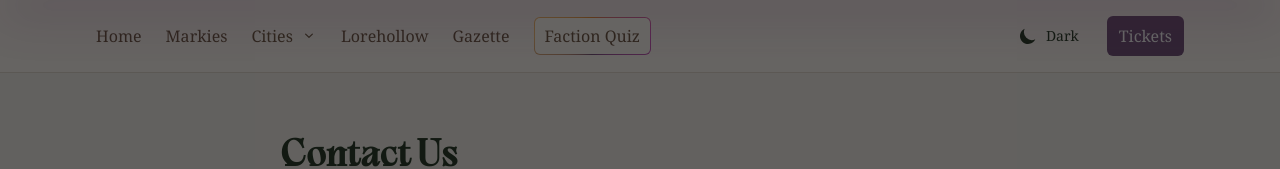
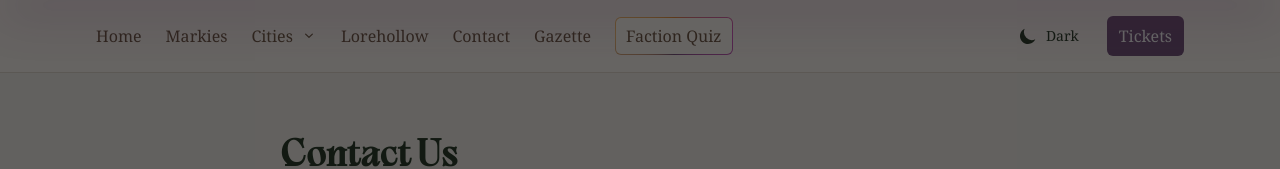
Before and after one commit to wDvy/wdvy.github.io, a Next.js app: page /contact in a window 1280 px wide. Shown: the top 169 px of the page. Built offline with nearby package versions, Linux system fonts and the light colour scheme.

Commit message:
add contact to navbar

```diff
--- a/src/components/Navbar.tsx
+++ b/src/components/Navbar.tsx
@@ -146,6 +146,12 @@ export default function Navbar() {
                 Lorehollow
               </Link>
               <Link
+                href="/contact"
+                className="text-sm sm:text-base text-[var(--color-comfort)] hover:text-[var(--color-alchemy)] dark:text-[var(--color-comfort)] dark:hover:text-[var(--color-bloom)]"
+              >
+                Contact
+              </Link>
+              <Link
                 href="/gazette"
                 className="text-sm sm:text-base text-[var(--color-comfort)] hover:text-[var(--color-alchemy)] dark:text-[var(--color-comfort)] dark:hover:text-[var(--color-bloom)]"
               >
@@ -271,6 +277,12 @@ export default function Navbar() {
             Lorehollow
           </Link>
           <Link
+            href="/contact"
+            className="block px-2 py-2 rounded text-[var(--color-comfort)] hover:bg-[var(--color-parchment)] dark:hover:bg-[var(--color-zinc-800)]"
+          >
+            Contact
+          </Link>
+          <Link
             href="/gazette"
             className="block px-2 py-2 rounded text-[var(--color-comfort)] hover:bg-[var(--color-parchment)] dark:hover:bg-[var(--color-zinc-800)]"
           >
```
